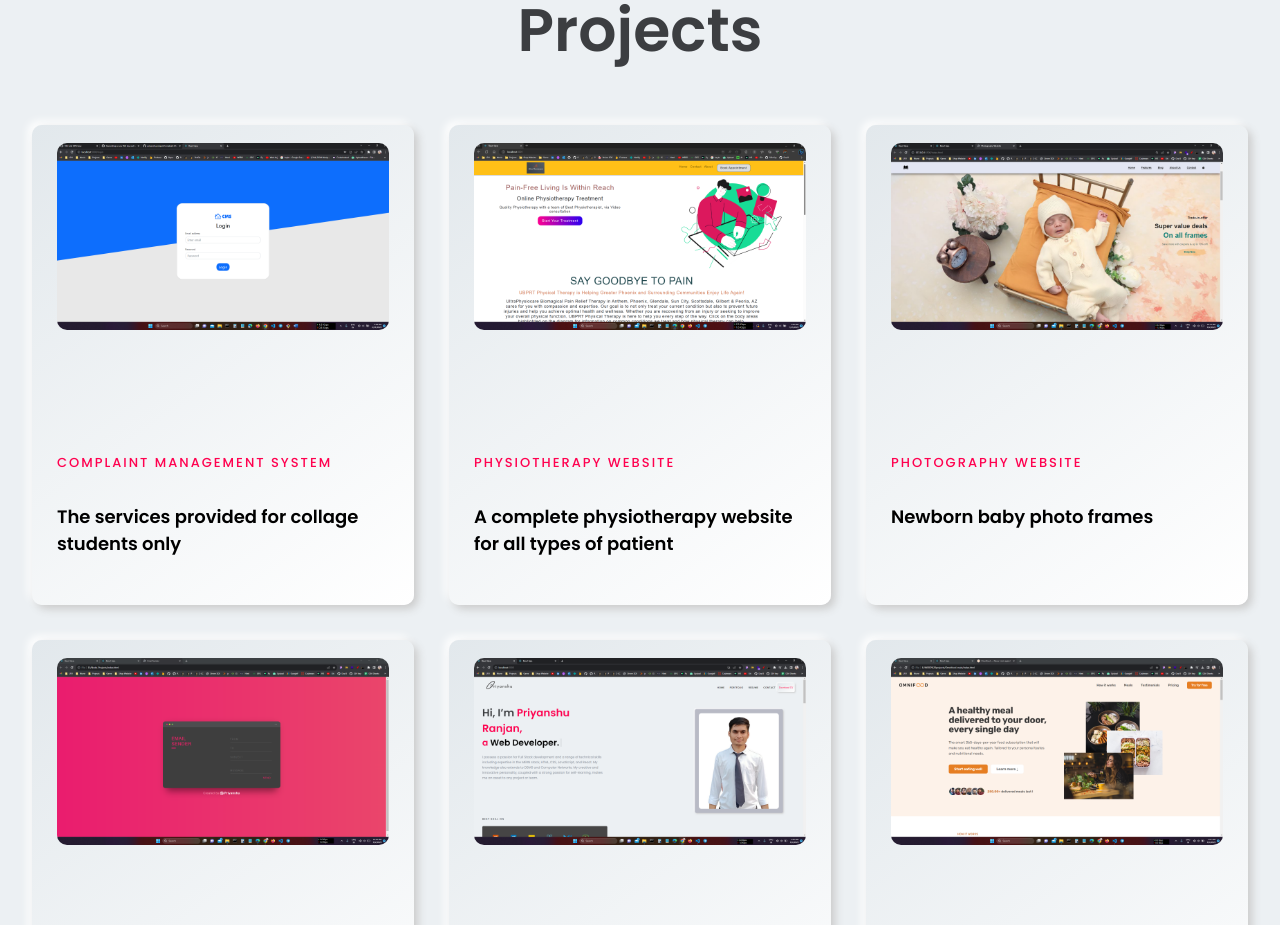
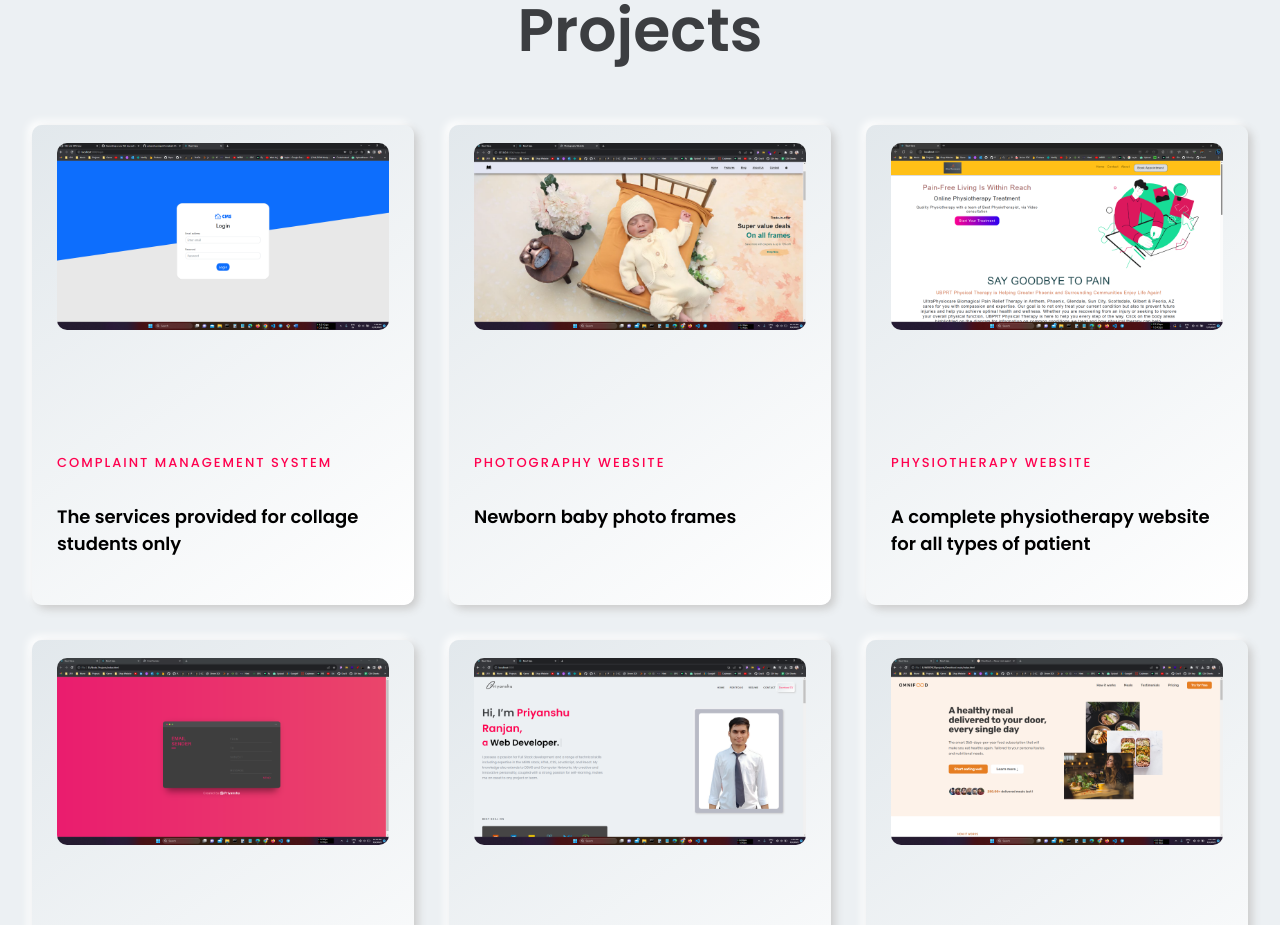
Before and after one commit to priyanshuuranjan/Portfolio, a React (Create React App) app: page / in a window 1280 px wide. Shown: the part 1780-2705 px from the top of the page. Built offline with nearby package versions, Linux system fonts and the light colour scheme.

Commit message:
Made some chnages in interface

```diff
--- a/src/Components/Portfolio/Card.js
+++ b/src/Components/Portfolio/Card.js
@@ -42,6 +42,7 @@ const Card = (props) => {
               <span>Featured - Design</span>
               <h1>{props.title}</h1>
               <h2>{props.des}</h2>
+              {/* <h3>{props.link}</h3> */}
 
               <div className="button f_flex mtop">
                 {/* <button className="btn_shadow">
--- a/src/Components/Portfolio/Portfolio.js
+++ b/src/Components/Portfolio/Portfolio.js
@@ -23,6 +23,7 @@ const Portfolio = () => {
                   category={value.category}
                   des={value.des}
                   title={value.title}
+                  link={value.link}
                 />
               );
             })}
--- a/src/Components/Portfolio/Portfolio_data.js
+++ b/src/Components/Portfolio/Portfolio_data.js
@@ -5,21 +5,23 @@ const Portfolio_data = [
     title: "The services provided for collage students only",
     image: "./assets/cms.png",
     des: "The single-page website enables users to choose and describe hostel-life problems, submitting them for resolution. Data is stored on Firebase, and our management efficiently addresses and resolves these issues.",
+    link:""
   },
   {
     id: 2,
+    category: "Photography Website",
+    title: "Newborn baby photo frames",
+    image: "./assets/Photo.png",
+    des: "Discover our diverse collection of free newborn baby photo frames on our website. Choose from various styles, place multiple orders effortlessly, and enjoy the delightful designs for capturing precious memories.",
+  },
+  {
+    id: 3,
     category: "Physiotherapy Website",
     title: "A complete physiotherapy website for all types of patient ",
     image: "./assets/phy.png", // this is the path for adding ans sowing the images in projects i have to put the images in publick folder.
-    des: "Discover our comprehensive physiotherapy website, built using React JS, with multiple pages offering a wide range of treatment options. Experience the convenience of video consultations and online booking. Emphasizing natural therapies, we also welcome email inquiries, ensuring seamless communication for optimal care and personalized service. ",
+    des: "Explore our React JS physio website, featuring various treatments, video consultations, and easy online booking. Emphasizing natural therapies, we encourage email inquiries for personalized care. Convenient and comprehensive. ",
   },
-  {
-    id: 3,
-    category: "Photography Website",
-    title: "Newborn baby photo frames",
-    image: "./assets/Photo.png",
-    des: "Explore our website featuring a delightful array of newborn baby photo frames, available in various styles and designs. Users can effortlessly select multiple frames and place orders, all with the added bonus of being completely free for everyone.",
-  },
+
   {
     id: 4,
     category: "Mail Sender Website",
@@ -32,14 +34,15 @@ const Portfolio_data = [
     category: " Portfolio",
     title: "This website is all about personal things",
     image: "./assets/portfolio.png",
-    des: "I have created a personal website that showcases all my skills, projects, certificates, and a well-organized resume. Additionally, the site includes a working contact form, allowing visitors to easily get in touch with me. It serves as a comprehensive platform to represent my abilities and experiences in a professional manner. ",
+    des: "Built comprehensive personal website displaying skills, projects, certificates, resume, and contact form for easy communication. Represents abilities and experiences professionally, offering visitors a glimpse into accomplishments. ",
+     link: "https://priyanshuuportfolio.netlify.app/"
   },
   {
-    id: 5,
+    id: 6,
     category: "Food website",
     title: "A simple food website",
     image: "./assets/food.png",
-    des: "Create a straightforward food website using HTML, CSS, and JavaScript. The site can showcase different recipes, allow users to search for dishes, and feature a responsive design for a seamless experience across devices. Implement attractive visuals, interactive elements, and a user-friendly layout to enhance engagement. Additionally, integrate social media sharing buttons to enable users to share their favorite recipes with friends. ",
+    des: "Build a food website with HTML, CSS, and JavaScript to display recipes, allow searching, and ensure a responsive design for all devices. Add visuals, interactivity, and social media buttons for easy sharing. ",
   },
 ];
 export default Portfolio_data;
```
